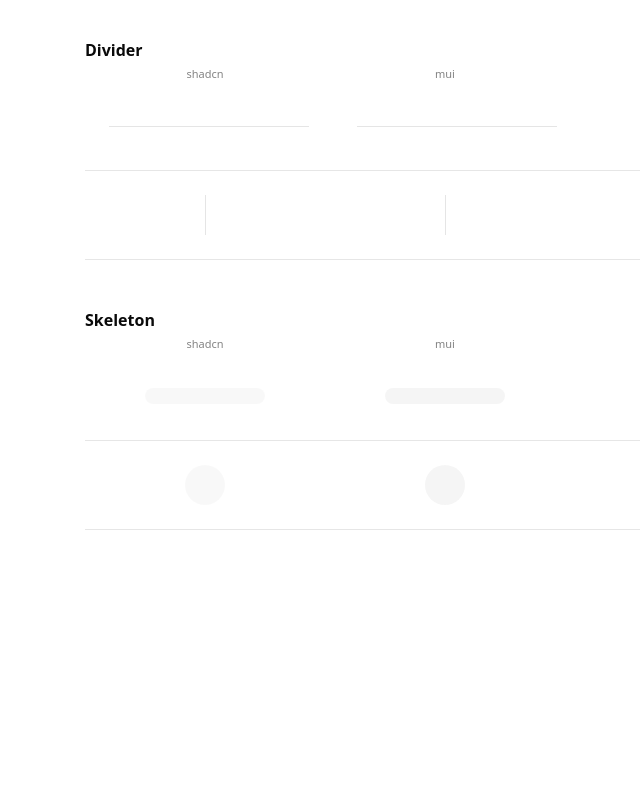
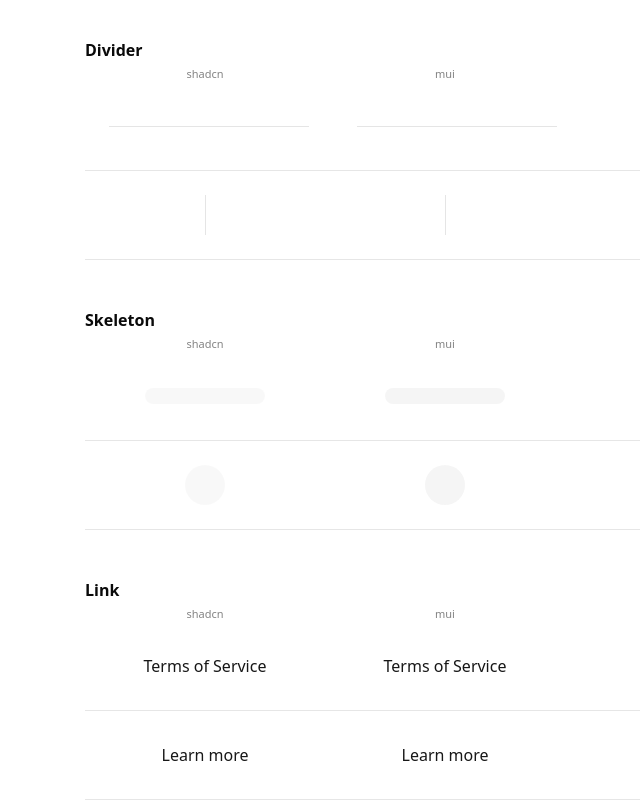
Before and after one commit to sthobis/xui, a React (Vite) app in the folder apps/showcase/: page / in a window 1280 px wide. Shown: the part 4845-5645 px from the top of the page, without its empty margins (37-677 px from the left). Before the commit the page ends 5455 px from the top, so only its background shows below. Built offline with nearby package versions, Linux system fonts and the light colour scheme.

Commit message:
feat(xui): link parity with shadcn in light and dark

```diff
--- a/apps/showcase/src/gallery/sections/index.ts
+++ b/apps/showcase/src/gallery/sections/index.ts
@@ -10,6 +10,7 @@ import { sliderSection } from "./slider"
 import { avatarSection } from "./avatar"
 import { dividerSection } from "./divider"
 import { skeletonSection } from "./skeleton"
+import { linkSection } from "./link"
 
 export const sections: Section[] = [
   buttonSection,
@@ -23,4 +24,5 @@ export const sections: Section[] = [
   avatarSection,
   dividerSection,
   skeletonSection,
+  linkSection,
 ]
--- /dev/null
+++ b/apps/showcase/src/gallery/sections/link.tsx
@@ -0,0 +1,45 @@
+import MuiLink from "@mui/material/Link"
+import type { Section } from "../types"
+
+const withHover: Array<"default" | "hover"> = ["default", "hover"]
+
+// shadcn/ui ships no dedicated Link component. The twin is a plain anchor styled with the
+// exact treatment button.tsx's own `variant="link"` already defines and this theme already
+// implements: `text-primary underline-offset-4 hover:underline` (see the MuiButton "link"
+// variant class citation in packages/xui/src/themes/shadcn.ts). `preventDefault` keeps the
+// gallery on-page since these anchors point at `#`.
+const linkClassName = "text-primary underline-offset-4 hover:underline"
+
+export const linkSection: Section = {
+  title: "Link",
+  pairs: [
+    {
+      id: "link-default",
+      states: withHover,
+      shadcn: (
+        <a data-target href="#" className={linkClassName} onClick={(e) => e.preventDefault()}>
+          Terms of Service
+        </a>
+      ),
+      mui: (
+        <MuiLink data-target href="#" underline="hover" onClick={(e) => e.preventDefault()}>
+          Terms of Service
+        </MuiLink>
+      ),
+    },
+    {
+      id: "link-hover",
+      states: withHover,
+      shadcn: (
+        <a data-target href="#" className={linkClassName} onClick={(e) => e.preventDefault()}>
+          Learn more
+        </a>
+      ),
+      mui: (
+        <MuiLink data-target href="#" underline="hover" onClick={(e) => e.preventDefault()}>
+          Learn more
+        </MuiLink>
+      ),
+    },
+  ],
+}
--- a/packages/xui/src/themes/shadcn.ts
+++ b/packages/xui/src/themes/shadcn.ts
@@ -2785,6 +2785,41 @@ export const shadcnTheme = createTheme({
         },
       },
     },
+    // -----------------------------------------------------------------------
+    // Link
+    //
+    // Ground truth: shadcn/ui ships no dedicated Link component - the real
+    // twin is a plain anchor styled with button.tsx's own `variant="link"`
+    // treatment (already implemented on MuiButton above, per this project's
+    // own convention of reusing that exact class string for anchor-style
+    // links elsewhere in a shadcn app):
+    //   text-primary underline-offset-4 hover:underline
+    //
+    // Extracted class -> CSS:
+    //   text-primary -> color: primary.main. MuiLink's default `color`
+    //     prop is already "primary" (see Link.js), which - because "primary"
+    //     is one of MUI's reserved `v6Colors` - is applied via Typography's
+    //     own `color` prop rather than the inline-`sx` fallback path Link.js
+    //     uses for arbitrary colors; either path resolves to the same
+    //     palette.primary.main. No override needed.
+    //   underline-offset-4 -> textUnderlineOffset: 4px. Not one of MUI
+    //     Link's own variants (its `underline` prop only ever toggles
+    //     `text-decoration`, never `text-underline-offset`) - restated
+    //     below, unconditionally (the offset applies whether or not the
+    //     underline is currently painted, matching the class being present
+    //     on the element regardless of hover state).
+    //   hover:underline -> MUI's own `underline="hover"` prop (used in the
+    //     gallery) already resolves to the exact match: `textDecoration:
+    //     'none'` at rest, `&:hover { textDecoration: 'underline' }` - no
+    //     override needed, restated here only for documentation.
+    // -----------------------------------------------------------------------
+    MuiLink: {
+      styleOverrides: {
+        root: {
+          textUnderlineOffset: "4px", // shadcn: underline-offset-4
+        },
+      },
+    },
     // Per-component overrides are appended by later tasks, one banner each.
   },
 })
```
Also changed, not shown: 1 other file (tests, documents, lock files or other folders).
